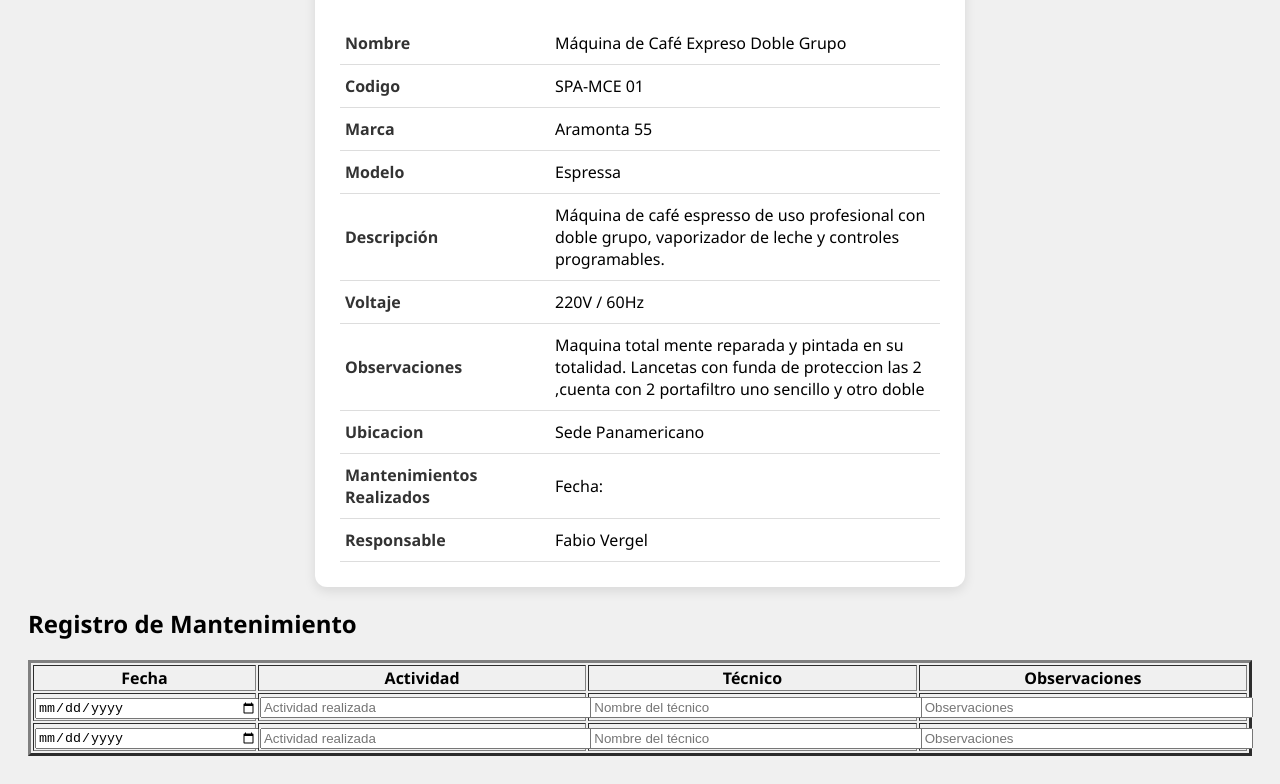
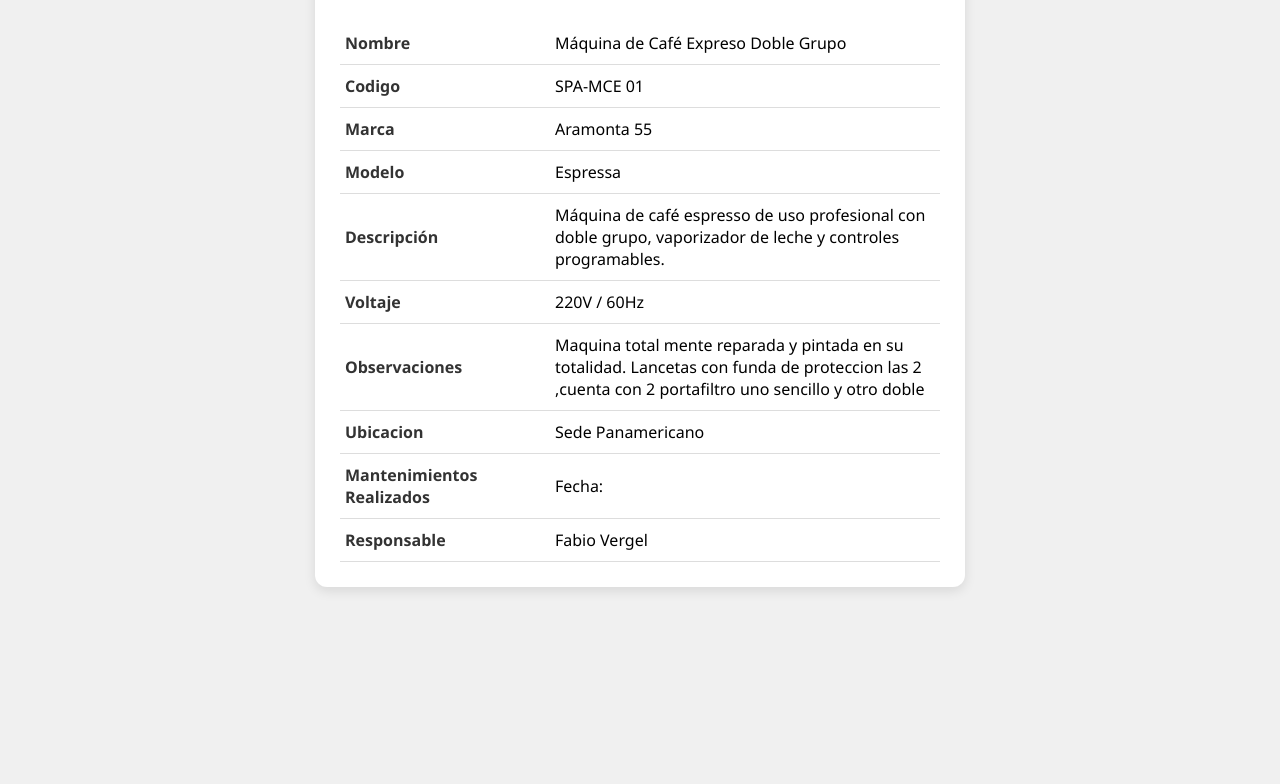
Before and after one commit to oswaldo1092/fichatecnicapana, a plain HTML site: page index.html in a window 1280 px wide. Shown: the part 724-1508 px from the top of the page. After the commit the page ends 1339 px from the top, so only its background shows below. Drawn offline with Linux system fonts and the light colour scheme.

Commit message:
Update index.html

```diff
--- a/index.html
+++ b/index.html
@@ -120,27 +120,3 @@
 
 </body>
 </html>
-<h2> Registro de Mantenimiento</h2>
-<table border="3" style="width:100%; text-align:center;">
-  <thead>
-    <tr>
-      <th>Fecha</th>
-      <th>Actividad</th>
-      <th>Técnico</th>
-      <th>Observaciones</th>
-    </tr>
-  </thead>
-  <tbody>
-    <tr>
-      <td><input type="date" style="width: 100%;"></td>
-      <td><input type="text" placeholder="Actividad realizada" style="width: 100%;"></td>
-      <td><input type="text" placeholder="Nombre del técnico" style="width: 100%;"></td>
-      <td><input type="text" placeholder="Observaciones" style="width: 100%;"></td>
-    </tr>
-<td><input type="date" style="width: 100%;"></td>
-      <td><input type="text" placeholder="Actividad realizada" style="width: 100%;"></td>
-      <td><input type="text" placeholder="Nombre del técnico" style="width: 100%;"></td>
-      <td><input type="text" placeholder="Observaciones" style="width: 100%;"></td>
-    <!-- Puedes copiar esta fila para más registros -->
-  </tbody>
-</table>
```
